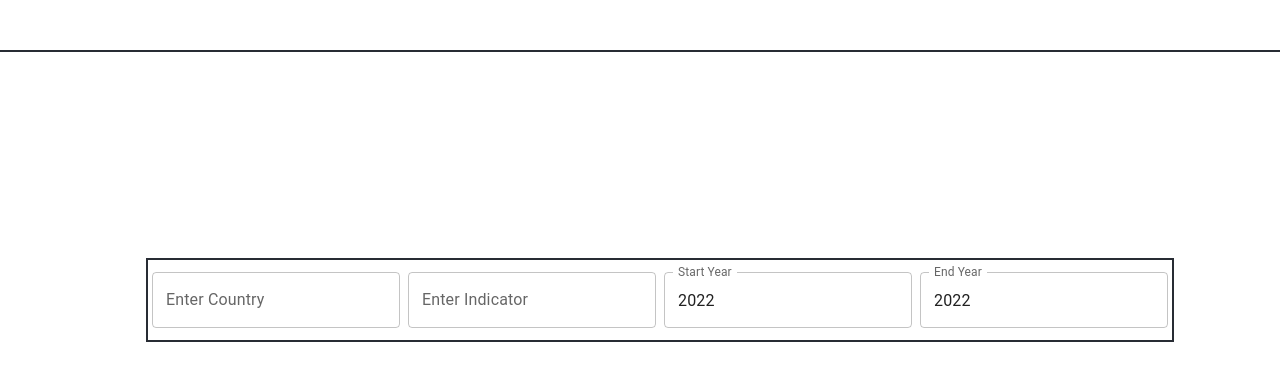
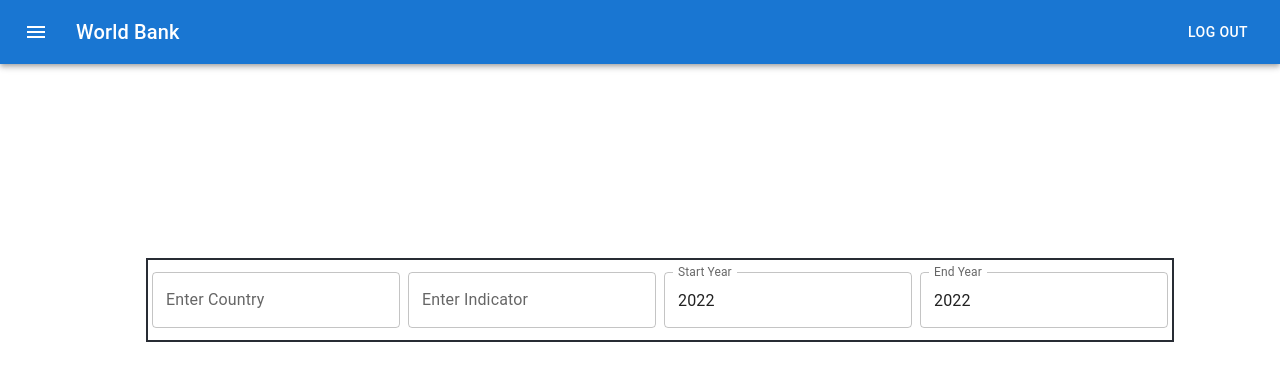
Before and after one commit to s-dilip/youre-fired-worldbank-frontend, a React (Create React App) app in the folder my-app/: page / in a window 1280 px wide. Shown: the top 380 px of the page. Built offline with nearby package versions, Linux system fonts and the light colour scheme.

Commit message:
started top nav bar

```diff
--- a/my-app/package.json
+++ b/my-app/package.json
@@ -5,6 +5,7 @@
   "dependencies": {
     "@emotion/react": "^11.10.5",
     "@emotion/styled": "^11.10.5",
+    "@mui/icons-material": "^5.11.0",
     "@mui/material": "^5.11.1",
     "@mui/x-date-pickers": "^5.0.11",
     "@testing-library/jest-dom": "^5.16.5",
--- a/my-app/src/SearchPage.js
+++ b/my-app/src/SearchPage.js
@@ -1,11 +1,14 @@
+import { AppBar } from "@mui/material";
 import TextField from "@mui/material/TextField";
+import TopNavBar from "./components/TopNavBar";
 import YearPicker from "./components/YearPicker";
 import BasicSelect from "./components/YearPicker";
 
 export default function SearchPage() {
   return (
     <div>
-      <div class="header"></div>
+      <TopNavBar />
+
       <div class="textfield-container">
         <TextField
           id="outlined-basic"
--- /dev/null
+++ b/my-app/src/components/TopNavBar.js
@@ -0,0 +1,32 @@
+import * as React from "react";
+import AppBar from "@mui/material/AppBar";
+import Box from "@mui/material/Box";
+import Toolbar from "@mui/material/Toolbar";
+import Typography from "@mui/material/Typography";
+import Button from "@mui/material/Button";
+import IconButton from "@mui/material/IconButton";
+import MenuIcon from "@mui/icons-material/Menu";
+
+export default function ButtonAppBar() {
+  return (
+    <Box sx={{ flexGrow: 1 }}>
+      <AppBar position="static">
+        <Toolbar>
+          <IconButton
+            size="large"
+            edge="start"
+            color="inherit"
+            aria-label="menu"
+            sx={{ mr: 2 }}
+          >
+            <MenuIcon />
+          </IconButton>
+          <Typography variant="h6" component="div" sx={{ flexGrow: 1 }}>
+            World Bank
+          </Typography>
+          <Button color="inherit">Log out</Button>
+        </Toolbar>
+      </AppBar>
+    </Box>
+  );
+}
```
Also changed, not shown: 1 other file (tests, documents, lock files or other folders).
